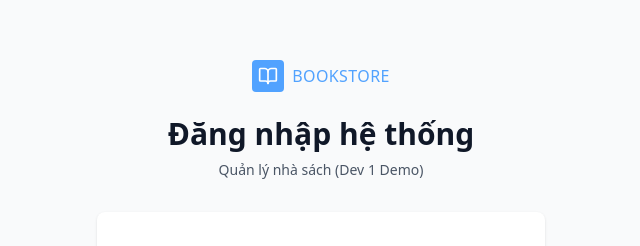
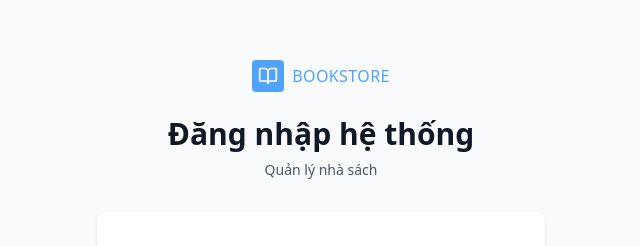
Before and after one commit to tienthanhnguyen331/bookstore-management-group10, a React (Vite) app in the folder client/: page /login in a window 1280 px wide. Shown: the part 113-359 px from the top of the page, without its empty margins (319-959 px from the left). Built offline with nearby package versions, Linux system fonts and the light colour scheme.

Commit message:
remove unnecessary text

```diff
--- a/client/src/pages/LoginPage.jsx
+++ b/client/src/pages/LoginPage.jsx
@@ -40,7 +40,7 @@ function LoginPage() {
                     Đăng nhập hệ thống
                 </h2>
                 <p className="mt-2 text-center text-sm text-gray-600">
-                    Quản lý nhà sách (Dev 1 Demo)
+                    Quản lý nhà sách
                 </p>
             </div>
 
```
